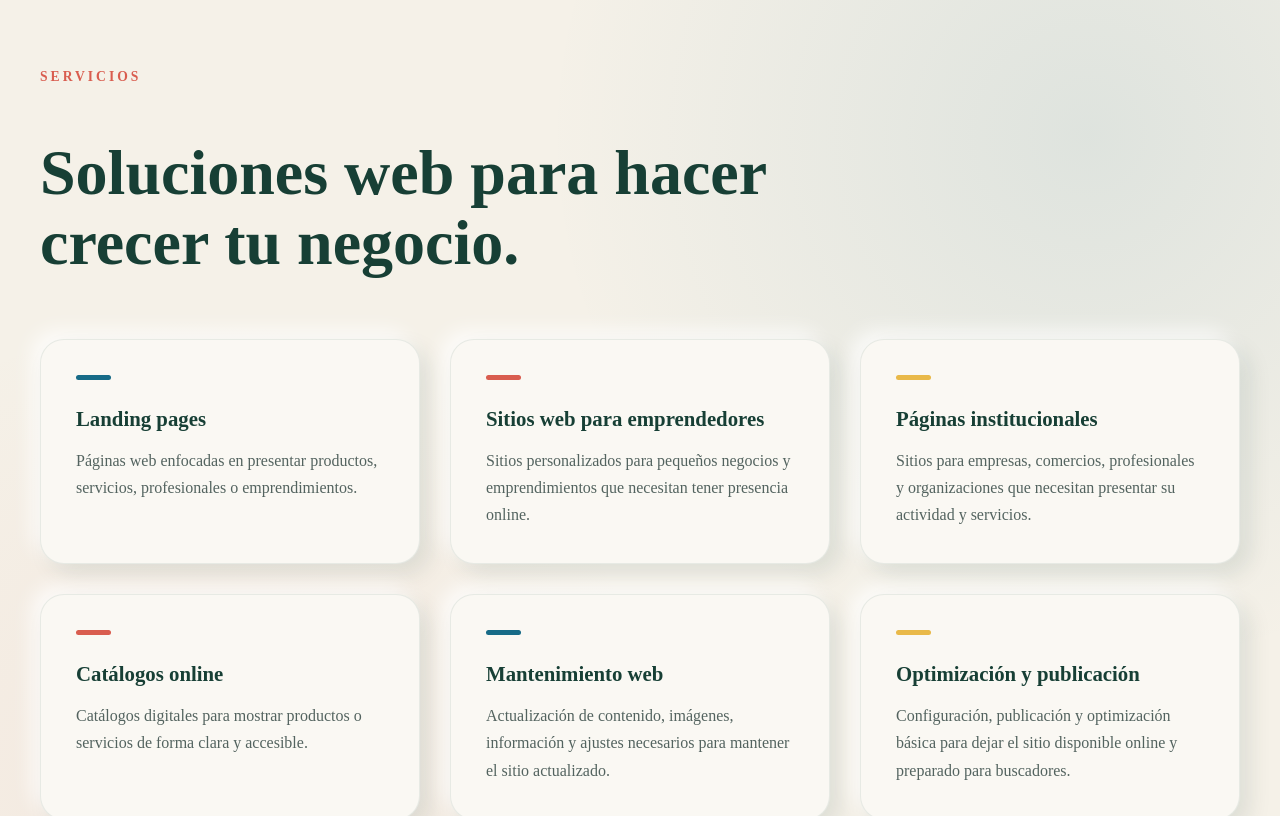
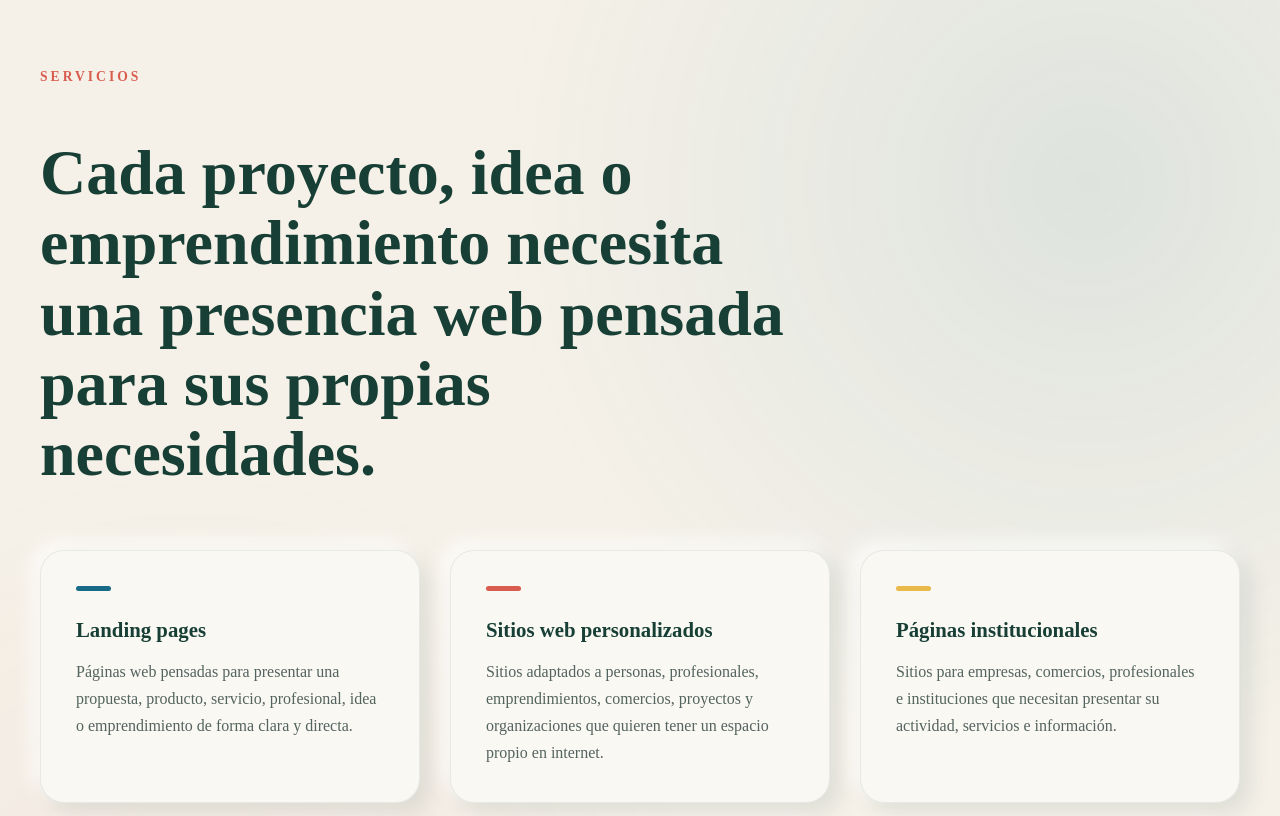
Before and after one commit to mariano925/mariano-moreyra-web, a React (Vite) app: page / in a window 1280 px wide. Shown: the part 1620-2436 px from the top of the page. Built offline with nearby package versions, Linux system fonts and the light colour scheme.

Commit message:
Mejora contenido y estilos del sitio

```diff
--- a/src/components/Contacto.jsx
+++ b/src/components/Contacto.jsx
@@ -11,12 +11,12 @@ function Contacto() {
         </p>
 
         <h2>
-          ¿Tenés un proyecto en mente?
+          ¿Tenés una idea o un proyecto en mente?
         </h2>
 
         <p className="contacto-descripcion">
-          Contame qué necesitás y podemos hablar sobre cómo llevar tu
-          proyecto a la web.
+          Contame qué tenés en mente, aunque todavía sea solo una idea,
+          y podemos conversar sobre la mejor forma de llevarla a la web.
         </p>
 
         <form className="contacto-form">
@@ -47,7 +47,7 @@ function Contacto() {
               id="mensaje"
               name="mensaje"
               rows="6"
-              placeholder="Contame sobre tu proyecto..."
+              placeholder="Contame sobre tu idea o proyecto..."
             ></textarea>
           </div>
 
--- a/src/components/Footer.css
+++ b/src/components/Footer.css
@@ -170,3 +170,40 @@
 
   color: rgba(245, 241, 232, 0.55);
 }
+
+/* =========================
+   LISTA DE PRECIOS
+========================= */
+
+.footer-precios {
+  margin-top: 10px;
+}
+
+.footer-precios a {
+  display: inline-block;
+
+  padding: 11px 20px;
+
+  border: 1px solid var(--amarillo);
+  border-radius: 50px;
+
+  color: var(--amarillo);
+
+  text-decoration: none;
+
+  font-size: 0.9rem;
+  font-weight: 600;
+
+  transition:
+    background-color 0.3s ease,
+    color 0.3s ease,
+    transform 0.3s ease;
+}
+
+.footer-precios a:hover {
+  color: var(--verde);
+
+  background-color: var(--amarillo);
+
+  transform: translateY(-2px);
+}
--- a/src/components/Footer.jsx
+++ b/src/components/Footer.jsx
@@ -44,7 +44,7 @@ function Footer() {
         <div className="footer-precios">
 
           <a href="#">
-            Lista de precios
+            consuta mis precios
           </a>
 
         </div>
--- a/src/components/Proyectos.jsx
+++ b/src/components/Proyectos.jsx
@@ -32,7 +32,8 @@ function Proyectos() {
 
               <p>
                 Landing page desarrollada para presentar el trabajo y la
-                trayectoria de un artista.
+                trayectoria de un artista, con una estructura clara y
+                adaptada a distintos dispositivos.
               </p>
 
               <p className="proyecto-tecnologias">
@@ -72,7 +73,8 @@ function Proyectos() {
 
               <p>
                 Landing page diseñada para presentar los servicios de un
-                profesional y facilitar el contacto con potenciales clientes.
+                profesional y facilitar el contacto con personas interesadas
+                en sus servicios.
               </p>
 
               <p className="proyecto-tecnologias">
@@ -111,8 +113,8 @@ function Proyectos() {
               </h3>
 
               <p>
-                Próximo proyecto orientado a la presentación de productos
-                o servicios de forma clara, accesible y adaptada a cada negocio.
+                Próximo proyecto orientado a mostrar productos o servicios
+                de forma clara, accesible y organizada.
               </p>
 
               <p className="proyecto-tecnologias">
@@ -148,11 +150,12 @@ function Proyectos() {
 
               <p>
                 Próximo proyecto destinado a presentar la identidad,
-                servicios e información de una empresa o negocio.
+                servicios e información de una empresa, profesional,
+                organización o proyecto.
               </p>
 
               <p className="proyecto-tecnologias">
-                Ract . vite · CSS · JavaScript
+                React · Vite · CSS · JavaScript
               </p>
 
               <div className="proyecto-links">
--- a/src/components/Servicios.jsx
+++ b/src/components/Servicios.jsx
@@ -11,7 +11,8 @@ function Servicios() {
         </p>
 
         <h2>
-          Soluciones web para hacer crecer tu negocio.
+          Cada proyecto, idea o emprendimiento necesita una presencia web
+          pensada para sus propias necesidades.
         </h2>
 
         <div className="servicios-lista">
@@ -19,48 +20,51 @@ function Servicios() {
           <article className="servicio">
             <h3>Landing pages</h3>
             <p>
-              Páginas web enfocadas en presentar productos, servicios,
-              profesionales o emprendimientos.
+              Páginas web pensadas para presentar una propuesta, producto,
+              servicio, profesional, idea o emprendimiento de forma clara
+              y directa.
             </p>
           </article>
 
           <article className="servicio">
-            <h3>Sitios web para emprendedores</h3>
+            <h3>Sitios web personalizados</h3>
             <p>
-              Sitios personalizados para pequeños negocios y emprendimientos
-              que necesitan tener presencia online.
+              Sitios adaptados a personas, profesionales, emprendimientos,
+              comercios, proyectos y organizaciones que quieren tener un
+              espacio propio en internet.
             </p>
           </article>
 
           <article className="servicio">
             <h3>Páginas institucionales</h3>
             <p>
-              Sitios para empresas, comercios, profesionales y organizaciones
-              que necesitan presentar su actividad y servicios.
+              Sitios para empresas, comercios, profesionales e instituciones
+              que necesitan presentar su actividad, servicios e información.
             </p>
           </article>
 
           <article className="servicio">
             <h3>Catálogos online</h3>
             <p>
-              Catálogos digitales para mostrar productos o servicios de forma
-              clara y accesible.
+              Espacios digitales para mostrar productos o servicios de manera
+              ordenada, accesible y fácil de consultar.
             </p>
           </article>
 
           <article className="servicio">
             <h3>Mantenimiento web</h3>
             <p>
-              Actualización de contenido, imágenes, información y ajustes
-              necesarios para mantener el sitio actualizado.
+              Actualización de contenido, imágenes e información para mantener
+              el sitio al día y adaptarlo a las necesidades del proyecto.
             </p>
           </article>
 
           <article className="servicio">
             <h3>Optimización y publicación</h3>
             <p>
-              Configuración, publicación y optimización básica para dejar el
-              sitio disponible online y preparado para buscadores.
+              Configuración y publicación del sitio, junto con ajustes básicos
+              para mejorar su funcionamiento y facilitar su presencia en
+              buscadores.
             </p>
           </article>
 
--- a/src/components/Tecnologias.jsx
+++ b/src/components/Tecnologias.jsx
@@ -11,49 +11,65 @@ function Tecnologias() {
         </p>
 
         <h2>
-          Herramientas con las que desarrollo mis proyectos.
+          Herramientas que utilizo para crear y publicar sitios web.
         </h2>
 
         <div className="tecnologias-lista">
 
           <div className="tecnologia">
             <h3>HTML</h3>
-            <p>Estructura y semántica web.</p>
+            <p>
+              Estructura y organización del contenido de cada sitio web.
+            </p>
           </div>
 
           <div className="tecnologia">
             <h3>CSS</h3>
-            <p>Diseño, responsive y experiencia visual.</p>
+            <p>
+              Diseño visual, adaptación a distintos dispositivos y estilos.
+            </p>
           </div>
 
           <div className="tecnologia">
             <h3>JavaScript</h3>
-            <p>Lógica e interacción de aplicaciones web.</p>
+            <p>
+              Interacción y funcionalidades para sitios y aplicaciones web.
+            </p>
           </div>
 
           <div className="tecnologia">
             <h3>React</h3>
-            <p>Desarrollo de interfaces y aplicaciones web.</p>
+            <p>
+              Desarrollo de interfaces y aplicaciones web dinámicas.
+            </p>
           </div>
 
           <div className="tecnologia">
             <h3>Node.js</h3>
-            <p>Desarrollo del lado del servidor.</p>
+            <p>
+              Desarrollo de funcionalidades y aplicaciones del lado del servidor.
+            </p>
           </div>
 
           <div className="tecnologia">
             <h3>Git & GitHub</h3>
-            <p>Control de versiones y gestión de proyectos.</p>
+            <p>
+              Control de versiones y organización del código de los proyectos.
+            </p>
           </div>
 
           <div className="tecnologia">
             <h3>Vite</h3>
-            <p>Herramienta para desarrollo frontend.</p>
+            <p>
+              Herramienta utilizada para desarrollar proyectos frontend modernos.
+            </p>
           </div>
 
           <div className="tecnologia">
             <h3>Vercel</h3>
-            <p>Publicación y despliegue de proyectos web.</p>
+            <p>
+              Publicación y despliegue de sitios y proyectos web.
+            </p>
           </div>
 
         </div>
@@ -64,4 +80,4 @@ function Tecnologias() {
   )
 }
 
-export default Tecnologias;
+export default Tecnologias
```
